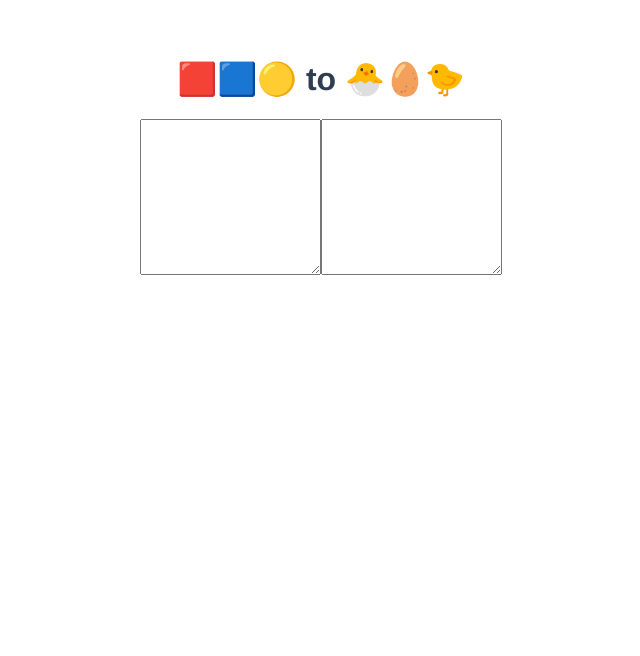
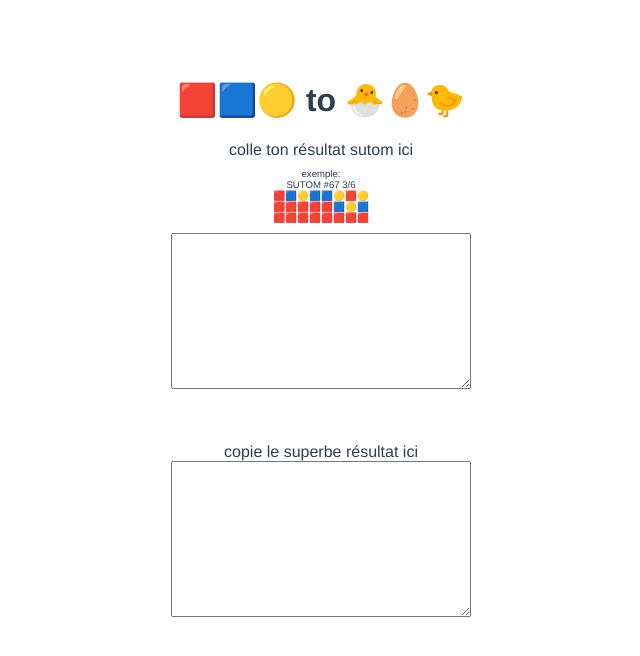
Before and after one commit to mschaffhauser/sutom-customizer, a Vue app: page / in a window 1280 px wide. Shown: the top 656 px of the page, without its empty margins (319-959 px from the left). Built offline with nearby package versions, Linux system fonts and the light colour scheme.

Commit message:
little style dirty init

```diff
--- a/src/App.vue
+++ b/src/App.vue
@@ -10,6 +10,10 @@ import HelloWorld from './components/HelloWorld.vue'
 
 <style>
 #app {
+  display: flex;
+  flex-direction: column;
+  align-items: center;
+  margin: 0 auto;
   font-family: Avenir, Helvetica, Arial, sans-serif;
   -webkit-font-smoothing: antialiased;
   -moz-osx-font-smoothing: grayscale;
--- a/src/components/HelloWorld.vue
+++ b/src/components/HelloWorld.vue
@@ -72,8 +72,25 @@ const transform = computed(() => {
 
 <template>
   <h1>{{ msg }}</h1>
-  <textarea rows="10" v-model="value"></textarea>
-  <textarea rows="10" v-model="transform"></textarea>
+  <div style="display: flex; flex-direction: column; min-width: 300px; max-width: 500px; justify-content: center;">
+    <label for="paste">colle ton résultat sutom ici</label>
+    <p  style="font-size: .6rem">
+      exemple:
+      <span>
+        <br />SUTOM #67 3/6
+        <br />🟥🟦🟡🟦🟦🟡🟥🟡
+        <br />🟥🟥🟥🟥🟥🟦🟡🟦
+        <br />🟥🟥🟥🟥🟥🟥🟥🟥
+      </span>
+    </p>
+    <textarea id="paste" rows="10" v-model="value"></textarea>
+    <br />
+    <br />
+    <br />
+    <label for="copy">copie le superbe résultat ici</label>
+
+    <textarea id="copy" rows="10" v-model="transform"></textarea>
+  </div>
 </template>
 
 <style scoped>
```
